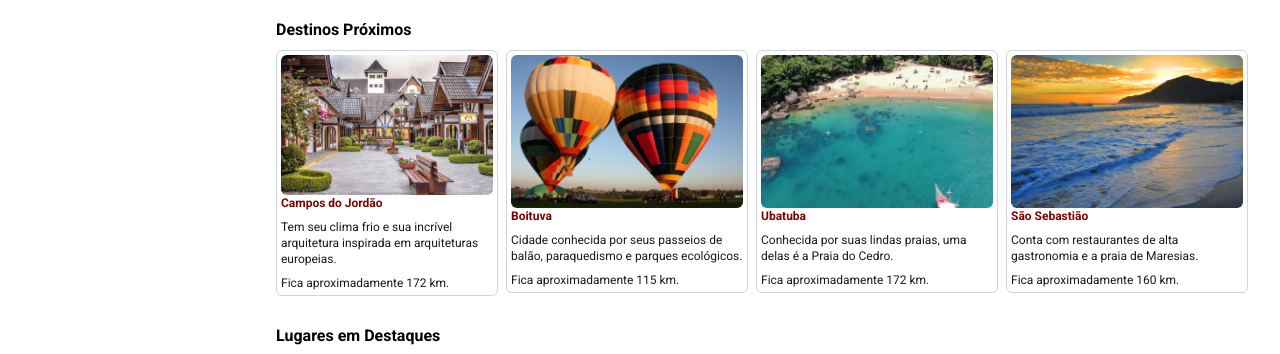
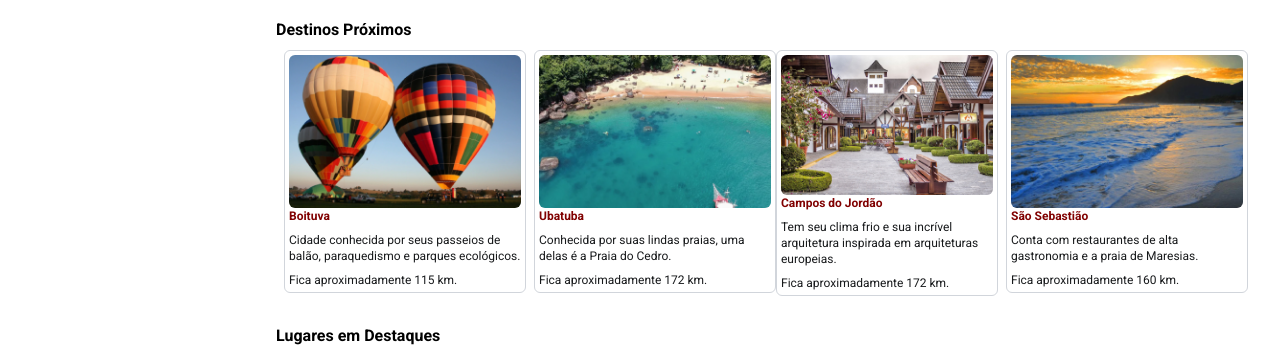
Before and after one commit to tamiriamfernandes/hackathon, a React (Create React App) app: page / in a window 1280 px wide. Shown: the part 376-730 px from the top of the page. Built offline with nearby package versions, Linux system fonts and the light colour scheme.

Commit message:
ajustado ordem dos destinos

```diff
--- a/src/Router.tsx
+++ b/src/Router.tsx
@@ -15,7 +15,7 @@ export function Router() {
         <Route path="traveler-perfil" element={<FilterPeriod />} />
         <Route path="details-hotel" element={<DetailsHotel />} />
         <Route path="hotel-option" element={<HotelOption />} />
-         <Route path="payment" element={<Payment />} />
+        <Route path="payment-accomodation" element={<Payment />} />
       </Route>
 
       <Route path="*" element={<Navigate to={"/"} />} />
--- a/src/pages/DetailsHotel/DetailsHotel.tsx
+++ b/src/pages/DetailsHotel/DetailsHotel.tsx
@@ -240,12 +240,12 @@ function DetailsHotel() {
 									<p className='ml-0.5 text-xs text-[#17191B]'>
 										Preço por Noite
 									</p>
-									<p className='ml-0.5 text-xs text-[#17191B] font-bold mt-2'>
+									<p className='ml-0.5 text-xs text-[#17191B] font-bold mt-2 mb-4'>
 										R$ 250,00
 									</p>
-									<button className='bg-[#780000] text-white px-4 py-2 rounded-3xl text-xs mt-3'>
-										Reservar
-									</button>
+									<RouterLink to={"/payment"}>
+										<label className="bg-[#780000] text-white px-4 py-2 rounded-3xl text-xs">Reservar</label>
+									</RouterLink>
 								</div>
 							</div>
 						</div>
--- a/src/pages/Home/Home.tsx
+++ b/src/pages/Home/Home.tsx
@@ -46,27 +46,6 @@ function Home() {
 
           <ul className="mt-2 flex overflow-y-auto">
             <li>
-              <RouterLink to={"/traveler-perfil?location=Destinos Próximos"}>
-                <div className="p-1 mb-2 border border-gray-300 rounded-md w-[222px]">
-                  <img
-                    src={near1}
-                    className="text-center w-[242px] rounded-md"
-                    alt="banner"
-                  />
-                  <p className="text-[#800000]  text-xs font-bold mb-2">
-                    Campos do Jordão
-                  </p>
-                  <p className="text-[#17191B] text-xs font-normal">
-                    Tem seu clima frio e sua incrível arquitetura inspirada em
-                    arquiteturas europeias.
-                  </p>
-                  <p className="text-[#17191B] text-xs font-normal mt-2">
-                    Fica aproximadamente 172 km.
-                  </p>
-                </div>
-              </RouterLink>
-            </li>
-            <li>
               <div className="ml-2 mb-2 p-1 border border-gray-300 rounded-md   w-[242px]">
                 <img
                   src={near2}
@@ -103,6 +82,27 @@ function Home() {
                   Fica aproximadamente 172 km.
                 </p>
               </div>
+            </li>
+            <li>
+              <RouterLink to={"/traveler-perfil?location=Destinos Próximos"}>
+                <div className="p-1 mb-2 border border-gray-300 rounded-md w-[222px]">
+                  <img
+                    src={near1}
+                    className="text-center w-[242px] rounded-md"
+                    alt="banner"
+                  />
+                  <p className="text-[#800000]  text-xs font-bold mb-2">
+                    Campos do Jordão
+                  </p>
+                  <p className="text-[#17191B] text-xs font-normal">
+                    Tem seu clima frio e sua incrível arquitetura inspirada em
+                    arquiteturas europeias.
+                  </p>
+                  <p className="text-[#17191B] text-xs font-normal mt-2">
+                    Fica aproximadamente 172 km.
+                  </p>
+                </div>
+              </RouterLink>
             </li>
             <li>
               <div className="ml-2 mb-2 p-1 border border-gray-300 rounded-md  w-[242px]">
```
